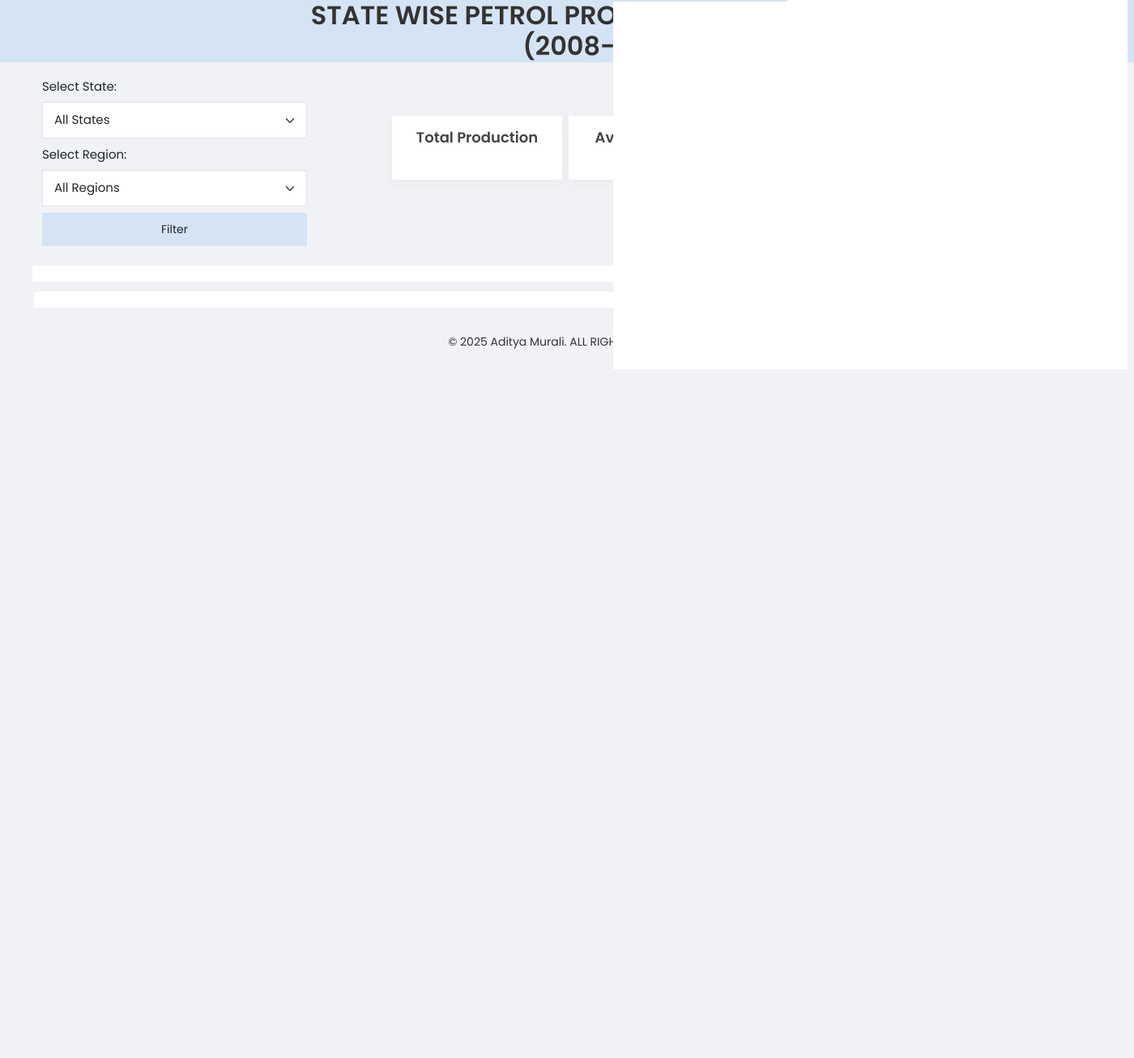
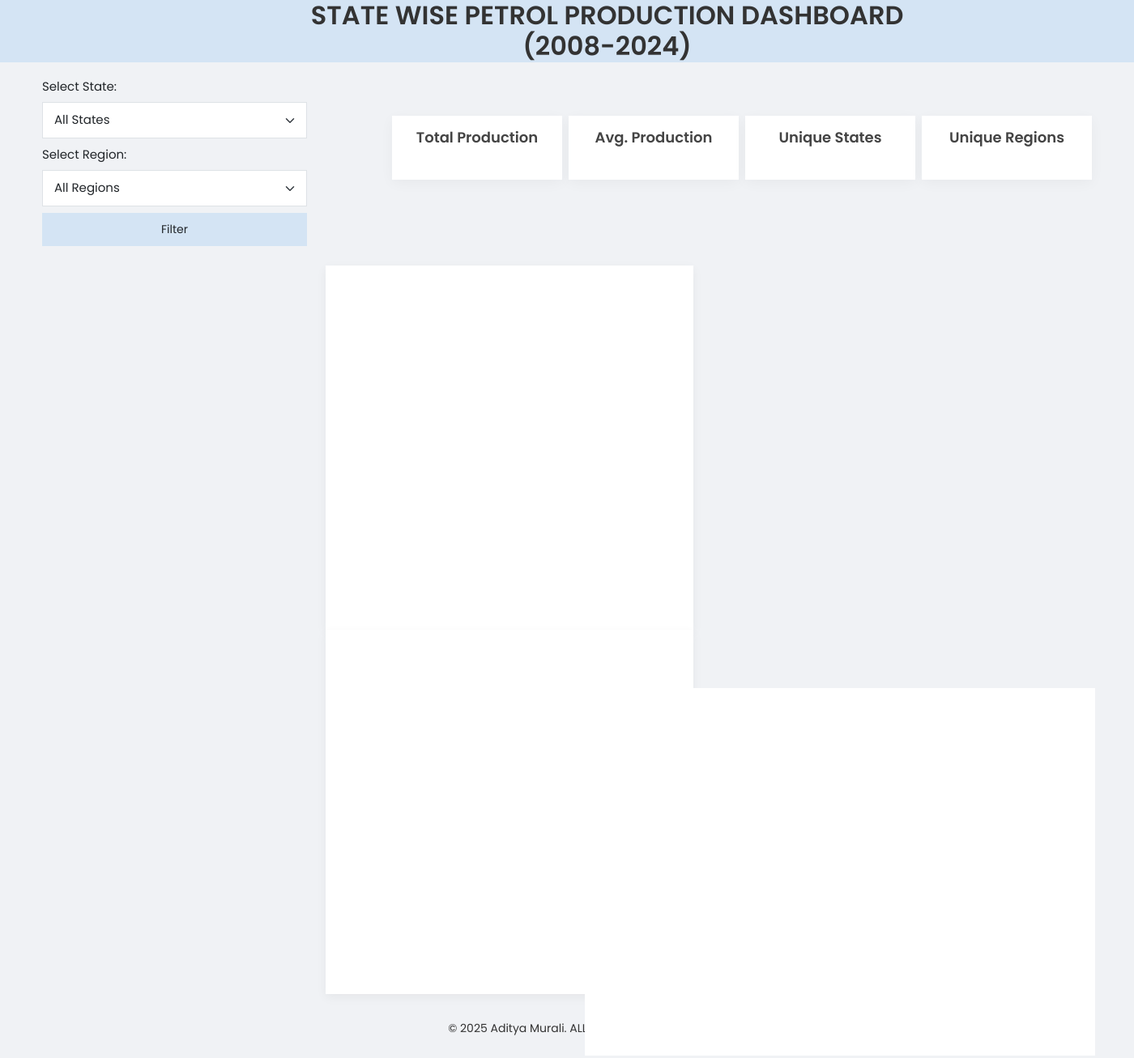
Before and after one commit to adityaaa-09/State-wise-petrol-production, a Python web app: template templates/index.html in a window 1400 px wide; the page is wider, and only the part inside the window is pictured. Shown: that part at 81% size. Before the commit the page ends 456 px from the top of that part, so only its background shows below. Run offline with Jinja, Linux system fonts and the light colour scheme; the template is opened without the code that fills it, so the values that code supplies are empty.

Commit message:
Update index.css

```diff
--- a/static/css/index.css
+++ b/static/css/index.css
@@ -137,70 +137,80 @@
     }
 }
 
-.container-1 {
-    max-width: 920px;
-    margin-left: 0;
-    padding: 0;
-    margin-bottom: 20px;
-    overflow: hidden;         /* Hide extra content if any */
+.chart-row {
+    display: flex;
+    justify-content: center;
+    align-items: flex-start;
+    gap: 5px;
+    flex-wrap: wrap; /* Stack on smaller screens */
+    margin-bottom: -10px;
 }
 
-.sub-container-1 {
-    padding: 10px 15px;       /* Less padding */
+/* Left bar chart container */
+.container-1 {
+    flex: 1;
+    max-width: 64%;
+    min-width: 300px;
+    padding: 0;
+}
+
+/* Right donut chart container */
+.container-2 {
+    flex: 1;
+    margin-left: 350px;
+    max-width: 35%;
+    min-width: 280px;
+    padding: 10px 15px;
     background-color: #ffffff;
     box-shadow: 0 4px 12px rgba(0, 0, 0, 0.05);
+    height: 450px;          /* ✅ Fixed height */
+    overflow: hidden;
+    align-self: flex-start;  /* ensures it's aligned to the top-left */
+    margin-right: auto;
 }
 
-.chart1 {
-    font-size: 16px;
-    margin-bottom: 10px;
-}
-.container-2 {
-    background-color: white;
-    position: absolute;
-    margin-left: 920px;
-    margin-top: -491px;
-    margin-bottom: 350px;
-    width: 30%;
-    height: 68.5%;
-
-}
-.container-3 {
-    margin-left: -10px;
-    max-width: 918px;
-    padding: 0;
-    margin-top: -68px;
-    overflow: hidden;         /* Hide extra content if any */
+.chart-row-2 {
+    display: flex;
+    justify-content: center;
+    align-items: flex-start;
+    gap: 10px;
+    flex-wrap: wrap;
+    margin-bottom: 1px;
 }
 
-.sub-container-3 {
-    margin-top: 60px;
-    padding: 10px 15px;       /* Less padding */
+/* Left bar chart */
+.container-3 {
+    flex: 1;
+    max-width: 64%;
+    min-width: 300px;
+    padding: 0;
+}
+
+/* Right donut chart */
+.container-4 {
+    flex: 1;
+    margin-left: 350px;
+    max-width: 35%;
+    min-width: 280px;
+    padding: 10px 15px;
     background-color: #ffffff;
     box-shadow: 0 4px 12px rgba(0, 0, 0, 0.05);
-}
-
-
-.container-4 {
-    background-color: white;
-    position: absolute;
-    margin-left: 920px;
-    margin-top: -470px;
-    margin-bottom: 350px;
-    width: 30%;
-    height: 68.3%;
+    height: 450px;          /* ✅ Fixed height */
+    overflow: hidden;
+    align-self: flex-start;  /* ensures it's aligned to the top-left */
+    margin-right: auto;
 }
 
 .container-5 {
     margin-left: -10px;
-    max-width: 700px;
+    max-width: 668px;
     padding: 0;
     margin-top: 12px;
     overflow: hidden;         /* Hide extra content if any */
 }
 .container-6 {
     background-color: white;
-    margin-left: 705px;
+    margin-left: 670px;
     position: absolute;
     padding: 0;
     margin-top: -390px;
```
